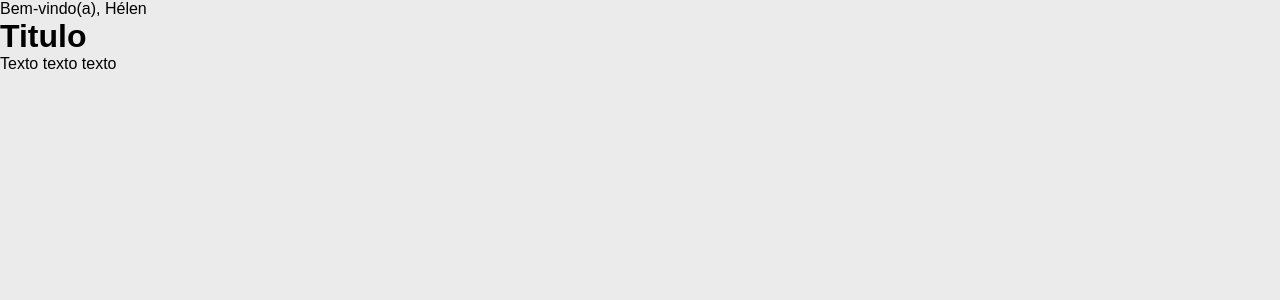
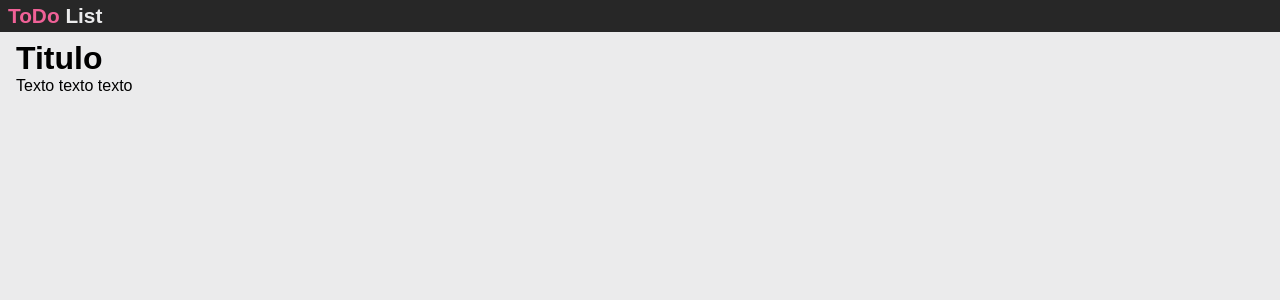
Before and after one commit to HelenAndrade/react-to-do-list, a React (Vite) app: page / in a window 1280 px wide. Shown: the top 300 px of the page. Built offline with nearby package versions, Linux system fonts and the light colour scheme.

Commit message:
refactor: migrate global CSS to CSS modules

```diff
--- a/src/components/Content/Content.jsx
+++ b/src/components/Content/Content.jsx
@@ -1,7 +1,9 @@
+import style from './Content.module.css'
+
 const Content = (props) => {
     const { children } = props;
     return (
-        <div>
+        <div className={style.Content}>
             {children}
         </div>
     );
--- /dev/null
+++ b/src/components/Content/Content.module.css
@@ -0,0 +1,3 @@
+.Content {
+    padding: 0.5rem 1rem;
+}
--- a/src/components/Header/Header.jsx
+++ b/src/components/Header/Header.jsx
@@ -1,8 +1,12 @@
-const Header = (props) => {
-    const { userName } = props;
+import style from './Header.module.css';
+
+const Header = () => {
     return (
-        <div>
-            Bem-vindo(a), {userName}
+        <div className={style.Header}>
+            <h1>
+                <span>ToDo </span>
+                List
+            </h1>
         </div>
     );
 };
--- /dev/null
+++ b/src/components/Header/Header.module.css
@@ -0,0 +1,13 @@
+.Header {
+    background: var(--preto);
+    color: var(--cinza);
+    padding: 0.25rem 0.5rem;
+}
+
+.Header h1 {
+    font-size: 1.3rem;
+}
+
+.Header h1 span {
+    color: var(--rosa);
+}
```
